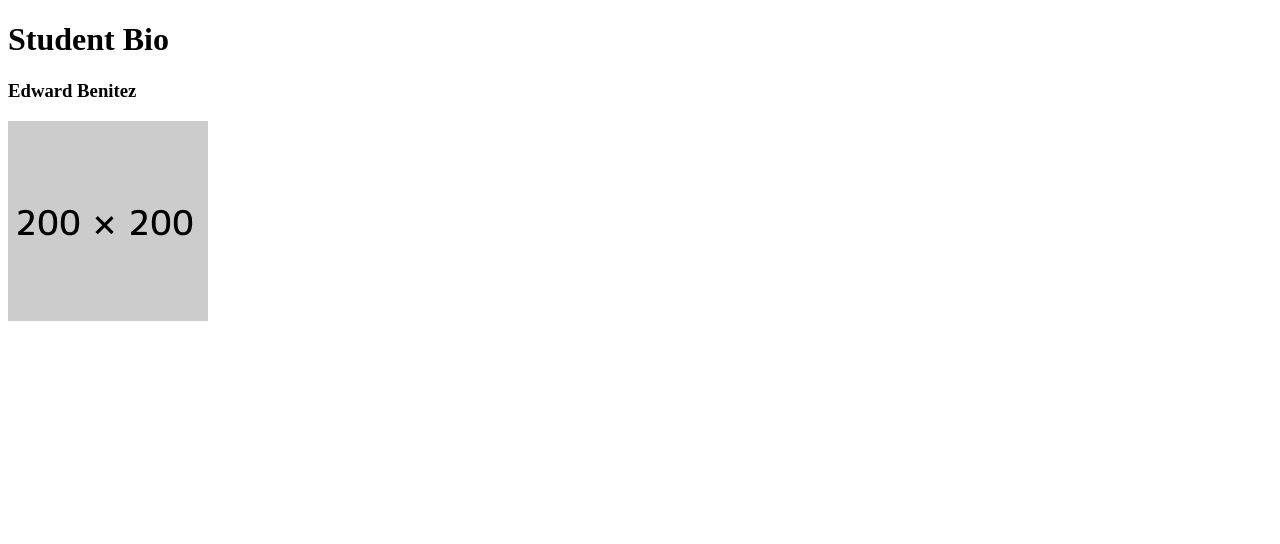
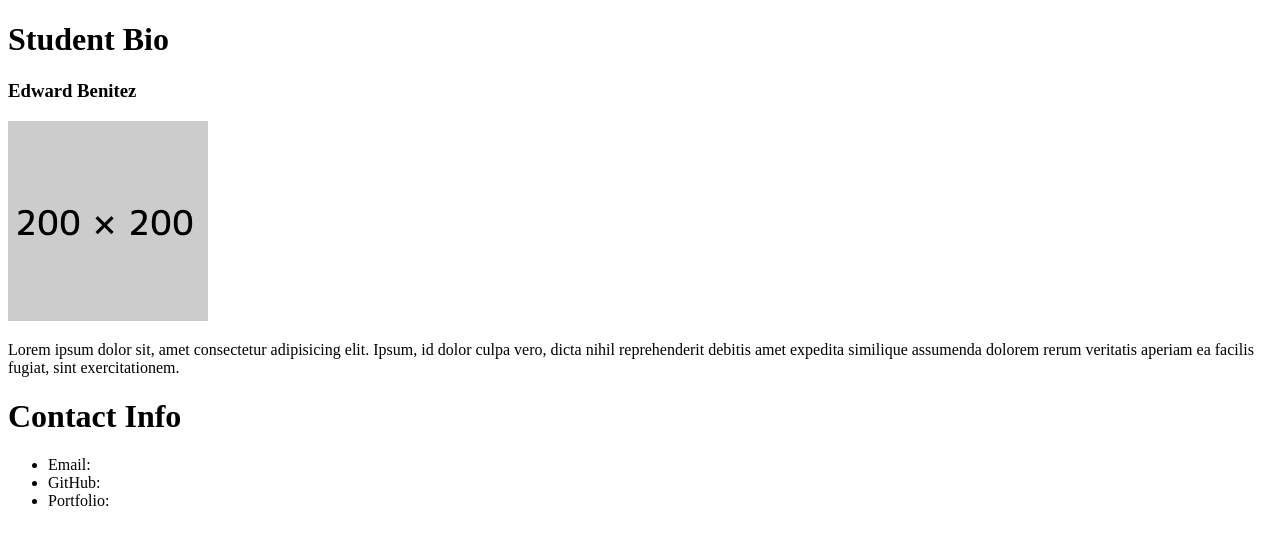
Before and after one commit to benzed3/student_bio_act_01-04, a plain HTML site: page index.html in a window 1280 px wide. Drawn offline with Linux system fonts and the light colour scheme.

```diff
--- a/index.html
+++ b/index.html
@@ -12,6 +12,18 @@
     <h3>Edward Benitez</h3>
     <img src="dummy-200x200.png">
 
+    <p>Lorem ipsum dolor sit, amet consectetur adipisicing elit. Ipsum, id dolor culpa vero, dicta nihil reprehenderit
+        debitis amet expedita similique assumenda dolorem rerum veritatis aperiam ea facilis fugiat, sint
+        exercitationem.</p>
+
+    <h1>Contact Info</h1>
+
+    <ul>
+        <li>Email:</li>
+        <li>GitHub:</li>
+        <li>Portfolio:</li>
+    </ul>
+
 </body>
 
 </html>
```
